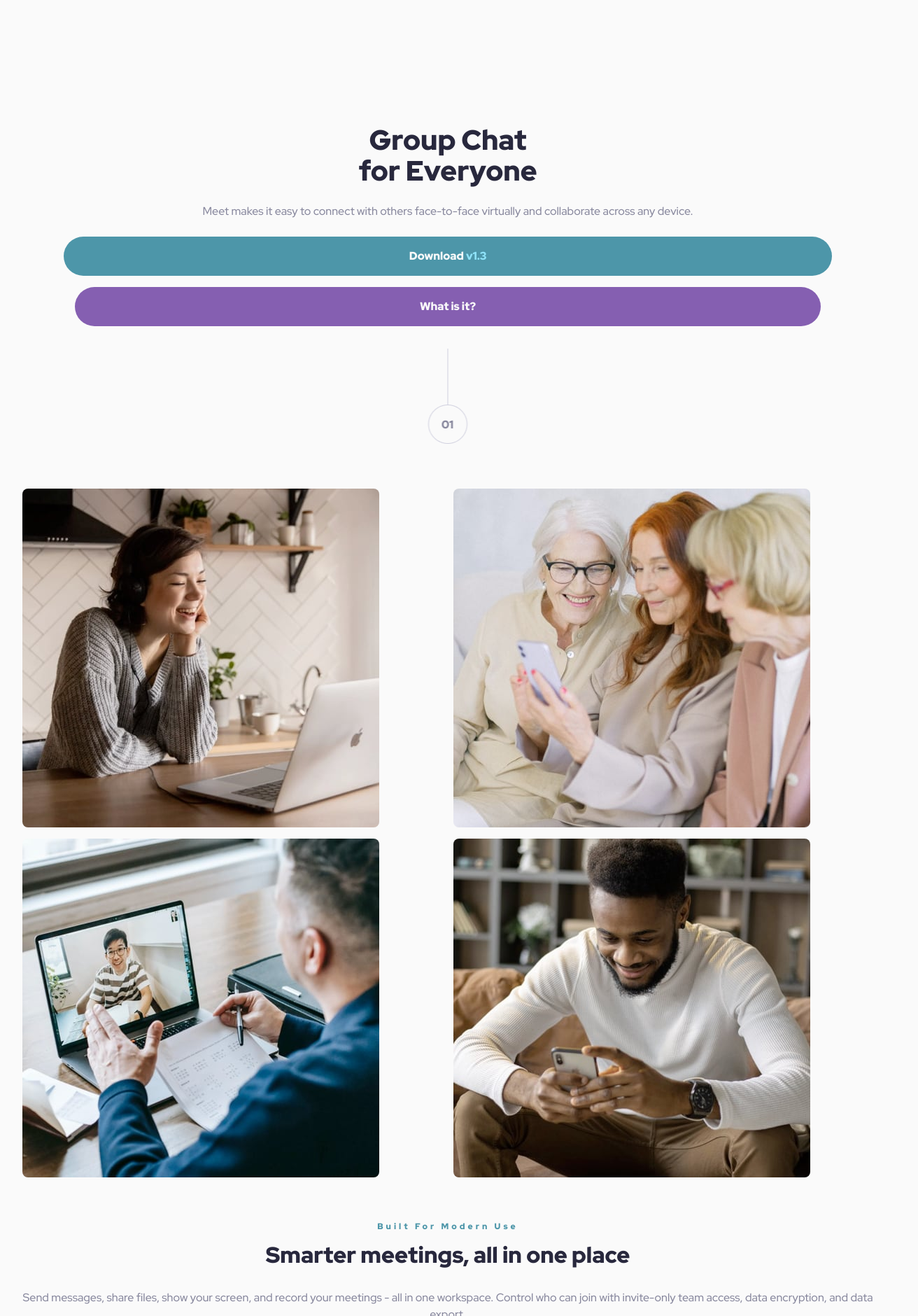
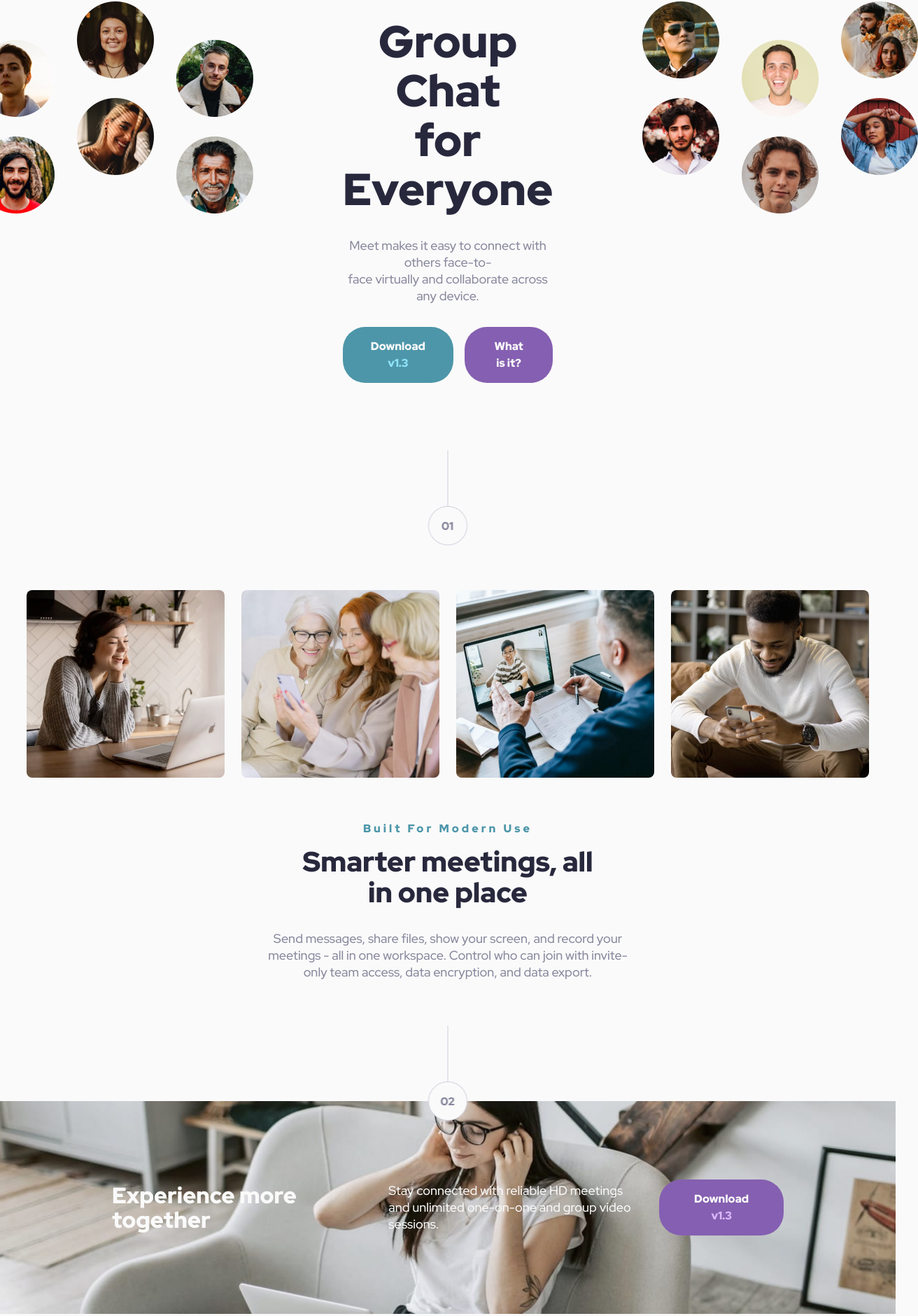
Before and after one commit to nishanth1596/meet-landing-page, a React (Vite) app: page / in a window 1280 px wide. Shown: the part 170-2050 px from the top of the page at 70% size, 1312 px wide, since content can reach past the window. Built offline with nearby package versions, Linux system fonts and the light colour scheme.

Commit message:
completed full page code

```diff
--- a/src/Components/Button.tsx
+++ b/src/Components/Button.tsx
@@ -2,17 +2,18 @@ type ButtonProps = {
   type: string;
   color?: string;
   spanColor?: string;
+  isFooter?: boolean;
 };
 
-const Button = ({ type, color, spanColor }: ButtonProps) => {
+const Button = ({ type, color, spanColor, isFooter }: ButtonProps) => {
   const base =
-    "text-White rounded-4xl text-base leading-6 block font-black px-10 py-4";
+    "text-White rounded-4xl text-base leading-6  font-black px-10 py-4";
 
   if (type === "download") {
     return (
       <button
-        className={`bg-Cyan-600 ${base} mx-14`}
-        style={{ backgroundColor: color }}
+        className={`bg-Cyan-600 ${base} mx-14 inline-block md:mr-0 md:ml-auto`}
+        style={{ backgroundColor: color, margin: isFooter ? "0" : undefined }}
       >
         Download{" "}
         <span className="text-Cyan-300" style={{ color: spanColor }}>
@@ -24,7 +25,9 @@ const Button = ({ type, color, spanColor }: ButtonProps) => {
 
   if (type == "what") {
     return (
-      <button className={`${base} bg-Purple-600 mx-[4.5rem]`}>
+      <button
+        className={`${base} bg-Purple-600 mx-[4.5rem] inline-block md:mr-auto md:ml-0`}
+      >
         What is it?
       </button>
     );
--- a/src/Components/Footer.tsx
+++ b/src/Components/Footer.tsx
@@ -1,45 +1,45 @@
 import Button from "./Button";
 import number2 from "../assets/number02.png";
-import bgImg from "../assets/mobile/image-footer.jpg";
 
 const Footer = () => {
   return (
-    <footer className="relative">
+    <footer className="relative w-full">
       <img
         src={number2}
         alt="Number 2"
         className="absolute top-0 right-1/2 translate-x-1/2"
       />
 
-      <div
-        className="text-White mt-[6.75rem] bg-cover bg-center px-8 py-16 text-center"
-        style={{ backgroundImage: `url(${bgImg})` }}
-      >
+      <div className="text-White footerImg mt-[6.75rem] flex flex-col items-center gap-6 bg-cover bg-top px-8 py-16 text-center lg:mx-0 lg:flex-row lg:justify-between lg:gap-8 lg:px-40 lg:py-28 lg:text-left">
         <h3 className="text-[2rem] leading-[1.1] font-black">
           Experience more together
         </h3>
-        <p className="my-6 text-base leading-6 font-medium">
+        <p className="text-base leading-6 font-medium lg:max-w-[355px] lg:text-lg">
           Stay connected with reliable HD meetings and unlimited one-on-one and
-          group <span className="block">video sessions.</span>
+          group <span className="block lg:inline-block">video</span> sessions.
         </p>
-        <Button type="download" color="#855fb1" spanColor="#d9b8ff" />
+
+        <Button
+          type="download"
+          color="#855fb1"
+          spanColor="#d9b8ff"
+          isFooter={true}
+        />
+      </div>
+
+      <div className="absolute bottom-0 left-1/2 hidden w-full -translate-x-1/2 animate-pulse text-center text-white">
+        Challenge by{""}
+        <a href="https://www.frontendmentor.io?ref=challenge" target="_blank">
+          Frontend Mentor
+        </a>
+        . Coded with 💜 by{" "}
+        <a href="https://www.frontendmentor.io/profile/nishanth1596">
+          Nishanth Venkatesan
+        </a>
+        .
       </div>
     </footer>
   );
 };
 
 export default Footer;
-
-{
-  /* <footer className="hidden absolute bottom-0 left-1/2 w-full -translate-x-1/2 animate-pulse text-center text-white">
-Challenge by{""}
-<a href="https://www.frontendmentor.io?ref=challenge" target="_blank">
-  Frontend Mentor
-</a>
-. Coded with 💜 by{" "}
-<a href="https://www.frontendmentor.io/profile/nishanth1596">
-  Nishanth Venkatesan
-</a>
-.
-</footer> */
-}
--- a/src/Components/Header.tsx
+++ b/src/Components/Header.tsx
@@ -2,7 +2,7 @@ import logo from "../assets/logo.svg";
 
 const Header = () => {
   return (
-    <header className="mt-12 ">
+    <header className="mt-12 lg:mt-20">
       <img src={logo} alt="meet logo" />
     </header>
   );
--- a/src/Components/Hero.tsx
+++ b/src/Components/Hero.tsx
@@ -1,23 +1,18 @@
 import Button from "./Button";
-// import heroImg from "../assets/tablet/image-hero.png";
 
 const Hero = () => {
   return (
-    <section className="relative mx-[2.19rem] mt-[17rem] mb-8 text-center">
-      {/* <img
-        src={heroImg}
-        alt="Photos of 12 meet users"
-        className="absolute top-0"
-      /> */}
-      {/* <div style={{ backgroundImage: `url(${heroImg})` }}></div> */}
-      <h1 className="text-Slate-900 text-[2.5rem] leading-[1.1] font-black">
+    <section className="relative mx-[2.19rem] pb-8 text-center md:mx-40 md:pb-16 lg:mx-[31rem] lg:max-w-[28rem]">
+      <h1 className="text-Slate-900 500p:mt-[27.44rem] mt-[17rem] text-[2.5rem] leading-[1.1] font-black md:mt-[27.44rem] md:text-5xl lg:mt-[87px] lg:text-[4rem]">
         Group Chat <span className="block">for Everyone</span>
       </h1>
-      <p className="text-Slate-600 mt-6 text-base leading-6 font-medium">
-        Meet makes it easy to connect with others face-to-face virtually and
-        collaborate across any device.
+      <p className="text-Slate-600 mt-6 text-base leading-6 font-medium lg:mt-8 lg:text-lg">
+        Meet makes it easy to connect with others face-to-
+        <span className="lg:block">
+          face virtually and collaborate across any device.
+        </span>
       </p>
-      <div className="mt-6 flex flex-col gap-4">
+      <div className="mt-6 flex flex-col gap-4 md:mx-auto md:flex-row lg:mt-8">
         <Button type="download" />
         <Button type="what" />
       </div>
--- a/src/Components/Info.tsx
+++ b/src/Components/Info.tsx
@@ -6,31 +6,33 @@ import number1 from "../assets/number01.png";
 
 const Info = () => {
   return (
-    <section className="relative mx-8 mt-8 mb-16 text-center">
+    <section className="relative mx-8 mt-8 mb-16 text-center md:mx-11">
       <img
         src={number1}
         alt="number 1"
         className="absolute top-0 left-1/2 -translate-x-1/2"
       />
 
-      <div className="grid grid-cols-2 gap-4 pt-[12.5rem] *:rounded-lg">
+      <div className="grid grid-cols-2 gap-4 pt-[12.5rem] *:rounded-lg md:grid-cols-4 md:gap-6">
         <img src={img1} alt="Woman in Videocall" />
         <img src={img2} alt="Women videochatting" />
         <img src={img3} alt="Men in meeting" />
         <img src={img4} alt="Man texting" />
       </div>
-      <p className="text-Cyan-600 mt-16 text-xs leading-[1.1] font-black tracking-[4px]">
-        Built For Modern Use
-      </p>
-      <h2 className="text-Slate-900 mt-4 text-[2rem] leading-[1.1] font-black">
-        Smarter meetings, all in one place
-      </h2>
+      <div className="place-self-center lg:max-w-[34rem]">
+        <p className="text-Cyan-600 mt-16 text-xs leading-[1.1] font-black tracking-[4px] md:text-sm lg:text-base">
+          Built For Modern Use
+        </p>
+        <h2 className="text-Slate-900 mt-4 text-[2rem] leading-[1.1] font-black md:mx-[7.47rem] md:text-4xl lg:mx-12 lg:text-[2.5rem]">
+          Smarter meetings, all in one place
+        </h2>
 
-      <p className="text-Slate-600 mt-8 leading-6 font-medium">
-        Send messages, share files, show your screen, and record your meetings -
-        all in one workspace. Control who can join with invite-only team access,
-        data encryption, and data export.
-      </p>
+        <p className="text-Slate-600 mt-8 text-base leading-6 font-medium md:mx-[5.63rem] lg:mx-0 lg:text-lg">
+          Send messages, share files, show your screen, and record your meetings
+          - all in one workspace. Control who can join with invite-only team
+          access, data encryption, and data export.
+        </p>
+      </div>
     </section>
   );
 };
--- a/src/Components/Main.tsx
+++ b/src/Components/Main.tsx
@@ -1,9 +1,36 @@
 import Hero from "./Hero";
 import Info from "./Info";
+import heroMobileImg from "../assets/tablet/image-hero.png";
+import heroTabletImg from "../assets/tablet/image-hero.png";
+import heroDesktopLeftImg from "../assets/desktop/image-hero-left.png";
+import heroDesktoprightImg from "../assets/desktop/image-hero-right.png";
 
 const Main = () => {
   return (
     <main>
+      <picture>
+        <source srcSet={heroTabletImg} media="(min-width: 768px)" />
+
+        <img
+          src={heroMobileImg}
+          alt="Photos of 12 meet users"
+          className="absolute top-[140px] right-[-29px] max-w-[116%] md:left-[-26px] md:w-full md:max-w-[107%] lg:hidden"
+        />
+      </picture>
+
+      <div className="hidden lg:relative lg:flex">
+        <img
+          src={heroDesktopLeftImg}
+          alt="Desktop Left Image"
+          className="lg:absolute lg:top-16 lg:left-[-26px] lg:w-[50%] lg:max-w-[394px]"
+        />
+        <img
+          src={heroDesktoprightImg}
+          alt="Desktop Right Image"
+          className="lg:absolute lg:top-16 lg:right-[-26px] lg:w-[50%] lg:max-w-[394px]"
+        />
+      </div>
+
       <Hero />
       <Info />
     </main>
--- a/src/index.css
+++ b/src/index.css
@@ -12,4 +12,29 @@
 
   /* Typography */
   --font-redHatDisplay: "Red Hat Display", "serif";
+
+  /* Breakpoint 500px */
+  --breakpoint-500p: 29.3rem;
 }
+
+@layer components {
+  .footerImg {
+    background-image: url("./assets/mobile/image-footer.jpg");
+    background-size: cover;
+    width: 100%;
+    background-color: rgba(77, 151, 169, 0.7);
+    background-position: top;
+  }
+
+  @media (min-width: 768px) {
+    .footerImg {
+      background-image: url("./assets/tablet/image-footer.jpg");
+    }
+  }
+
+  @media (min-width: 1024px) {
+    .footerImg {
+      background-image: url("./assets/desktop/image-footer.jpg");
+    }
+  }
+}
```
Also changed, not shown: 1 other file (tests, documents, lock files or other folders).
